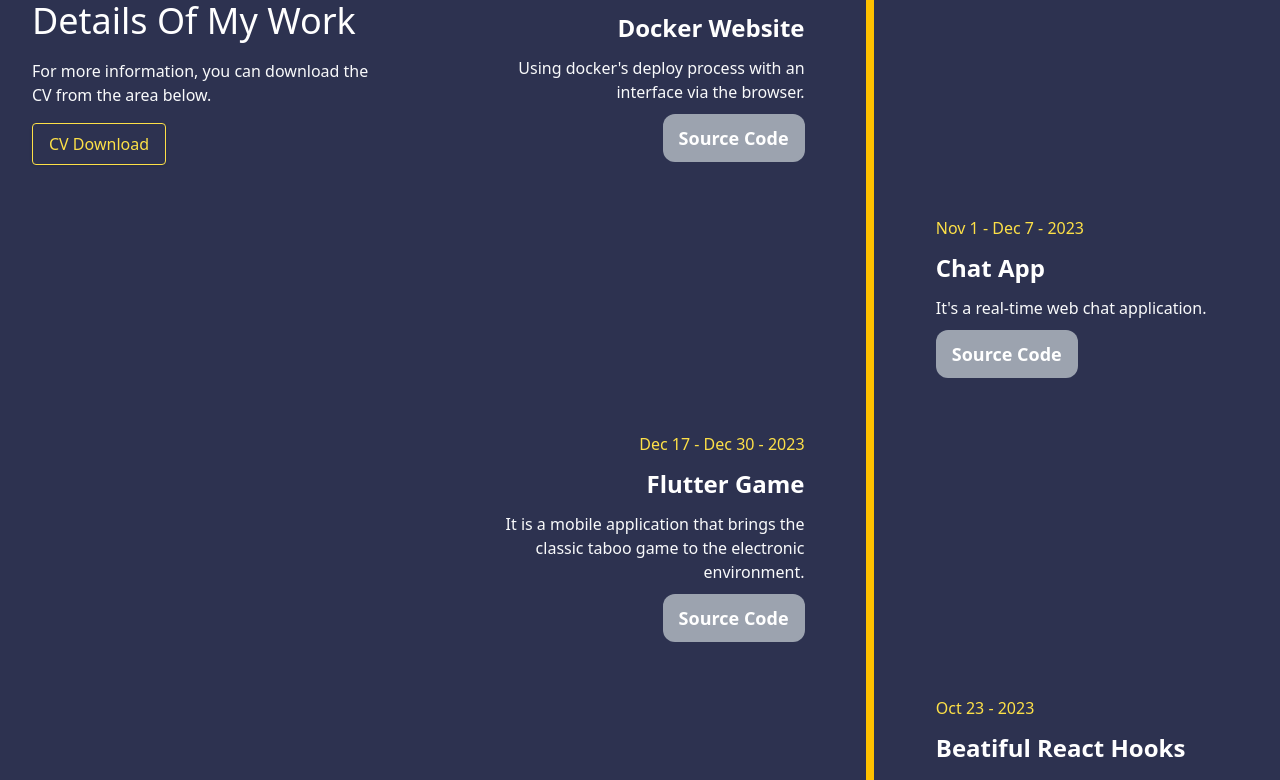
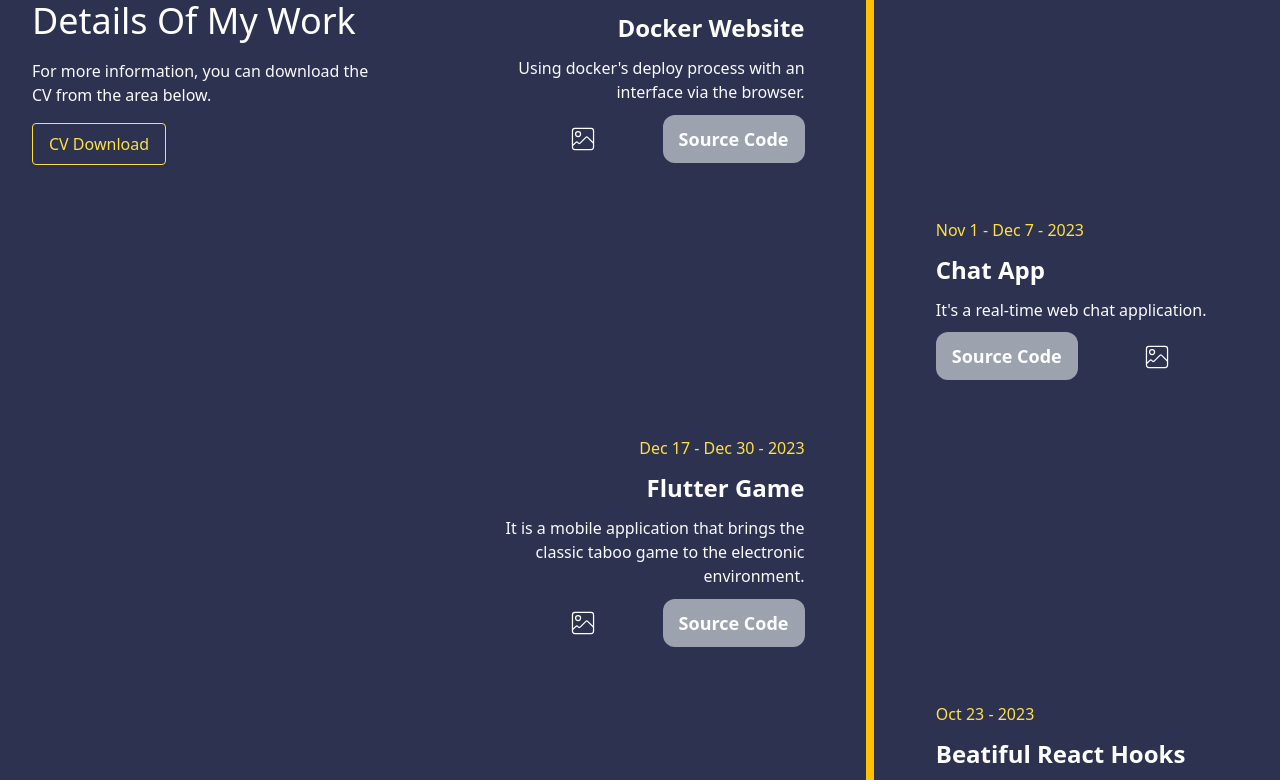
Before and after one commit to ensarsnr/Portfilo_site, a React (Create React App) app: page / in a window 1280 px wide. Shown: the part 1008-1788 px from the top of the page. Built offline with nearby package versions, Linux system fonts and the light colour scheme.

Commit message:
Added img icon

```diff
--- a/src/view/Projects.js
+++ b/src/view/Projects.js
@@ -1,5 +1,6 @@
 import React from "react";
 import { useTranslation } from "react-i18next";
+import { CiImageOn } from "react-icons/ci";
 
 function Projects() {
   const { t, i18n } = useTranslation();
@@ -69,13 +70,22 @@ function Projects() {
           <p className="text-sm md:text-base leading-snug text-gray-50 text-opacity-100">
             {project.desc}
           </p>
-          <div className="mt-5">
+          <div
+            className={`flex  justify-between ${
+              index % 2 === 1 ? "flex-row-reverse" : "items-center"
+            } mt-5`}
+          >
+            <div className="m-auto">
+              <CiImageOn size={30} />
+            </div>
+            <div>
               <a
                 href={project.URL}
                 className="duration-200 hover:duration-200 hover:bg-gray-500 bg-gray-400 sm:px-4 sm:py-3 px-2 py-2 rounded-xl sm:text-lg text-sm font-bold"
               >
                 {t("sourceCode")}
               </a>
+            </div>
           </div>
         </div>
       </div>
```
Lines whose indentation alone changed are shown as unchanged.
